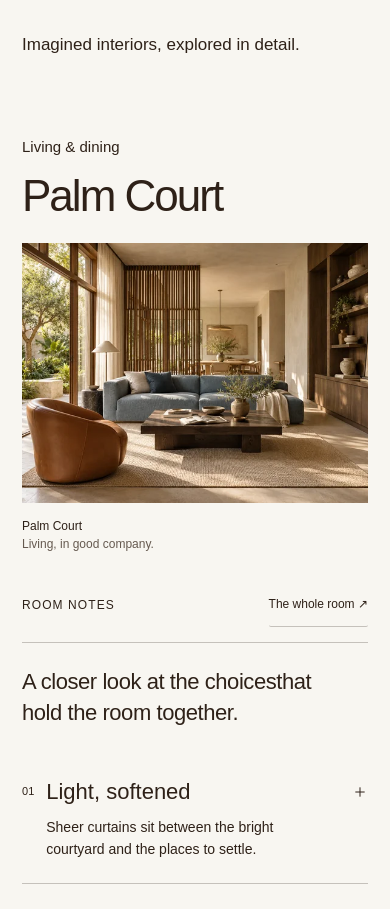
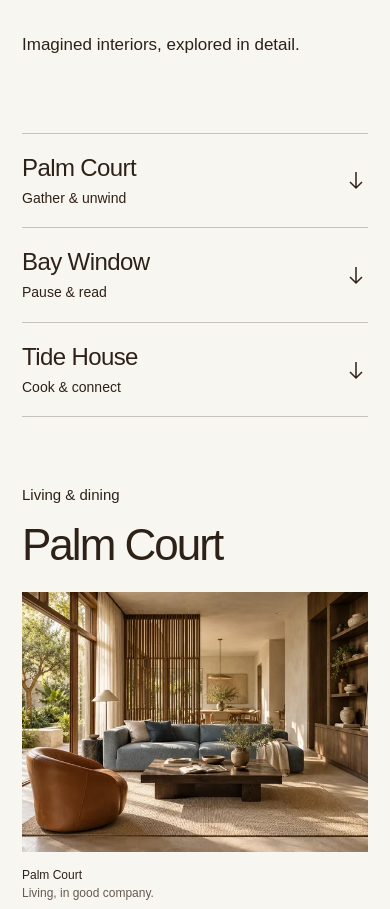
Before and after one commit to JBXWebsites/alder-house-interiors, a Next.js app: page / in a window 390 px wide. Shown: the part 1080-1989 px from the top of the page. Built offline with nearby package versions, Linux system fonts and the light colour scheme; no server answers; a web font is replaced by a local one.

Commit message:
Revision 04: add direct room navigation by everyday activity

```diff
--- a/app/experience.css
+++ b/app/experience.css
@@ -19,6 +19,18 @@ h1, h2, h3 { text-wrap: balance; }
 .project-intro .eyebrow { text-transform:none; letter-spacing:0; font-size:15px; }
 .project-intro h3 { margin-top:12px; font-size:clamp(44px,5vw,72px); }
 .study-meta { justify-content:flex-start; text-transform:none; letter-spacing:0; font-size:14px; }
+.room-directory { display:flex; gap:40px; margin:0 0 96px; border-top:1px solid var(--rule); }
+.room-directory a { flex:1; display:grid; grid-template-columns:1fr auto; gap:4px 16px; padding:24px 0; border-bottom:1px solid var(--rule); }
+.room-directory a > span:first-child { font:400 26px/1.3 var(--font-serif); letter-spacing:-.025em; }
+.room-directory a > span:nth-child(2) { grid-row:2; font-size:14px; }
+.room-directory svg { grid-column:2; grid-row:1/3; align-self:center; }
+.room-directory a:hover { color:var(--rust); }
+.work-heading { margin-bottom:44px; }
+@media(max-width:760px) {
+ .room-directory { display:block; margin-bottom:64px; }
+ .room-directory a { padding:18px 0; }
+ .room-directory a > span:first-child { font-size:24px; }
+}
 @media(max-width:760px) {
  .work-heading { display:block; margin-bottom:64px; }
  .work-heading p { margin-top:24px; max-width:none; }
--- a/app/page.tsx
+++ b/app/page.tsx
@@ -34,6 +34,11 @@ export default async function Home({
         aria-labelledby="work-title"
       >
         <div className="work-heading"><h2 id="work-title" data-heading>Three rooms.<br /><em>Three ways to live.</em></h2><p>Imagined interiors, explored in detail.</p></div>
+        <nav className="room-directory" aria-label="Choose a room">
+          <a href="#palm-court"><span>Palm Court</span><span>Gather & unwind</span><Arrow direction="down" /></a>
+          <a href="#bay-window"><span>Bay Window</span><span>Pause & read</span><Arrow direction="down" /></a>
+          <a href="#tide-house"><span>Tide House</span><span>Cook & connect</span><Arrow direction="down" /></a>
+        </nav>
         <div className="project-intro" id="palm-court">
           <div>
             <span className="eyebrow">
@@ -45,7 +50,7 @@ export default async function Home({
         </div>
         <RoomNotes notes={palm.notes} />
         <div className="study-spread">
-          <article className="bay-study">
+          <article className="bay-study" id="bay-window">
             <a
               href="/projects/bay-window"
               className="image-link"
@@ -79,7 +84,7 @@ export default async function Home({
           </article>
           <div className="tide-column">
 
-            <article className="tide-study">
+            <article className="tide-study" id="tide-house">
               <a
                 href="/projects/tide-house"
                 className="image-link"
```
